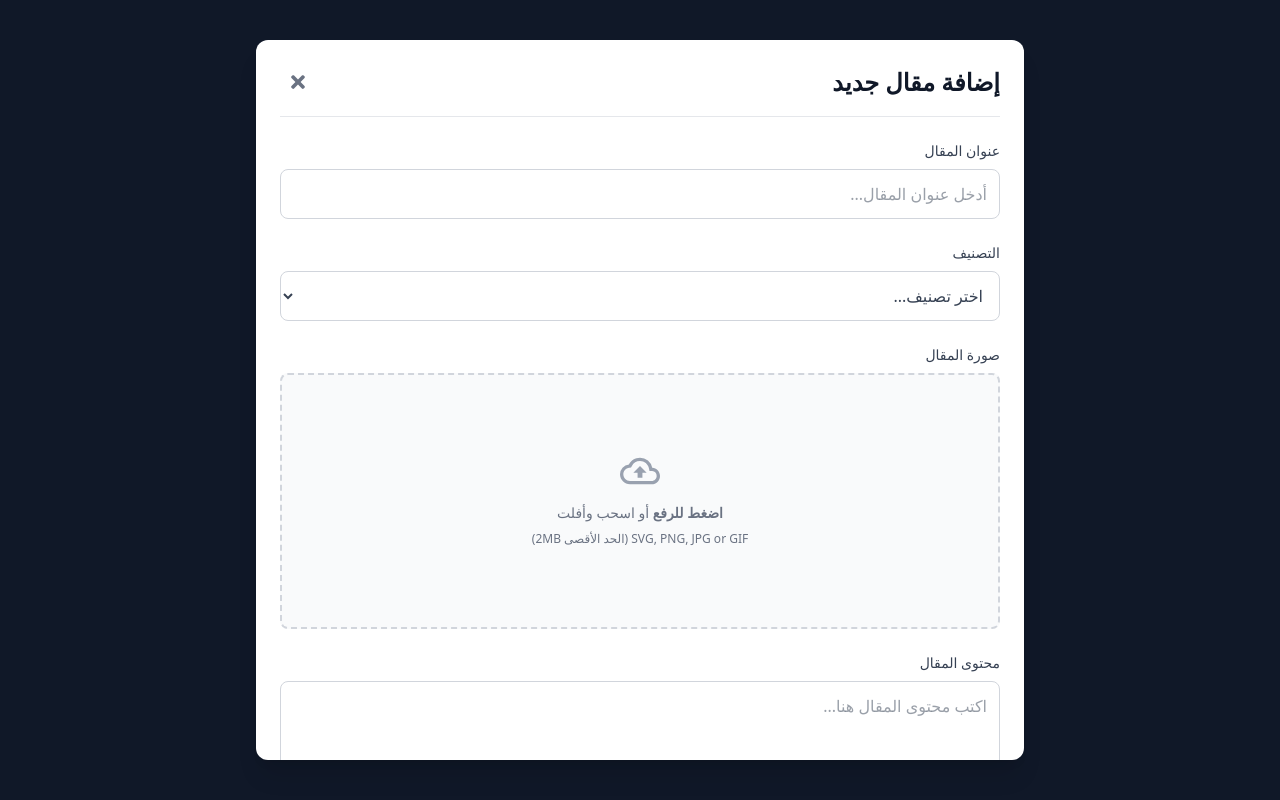
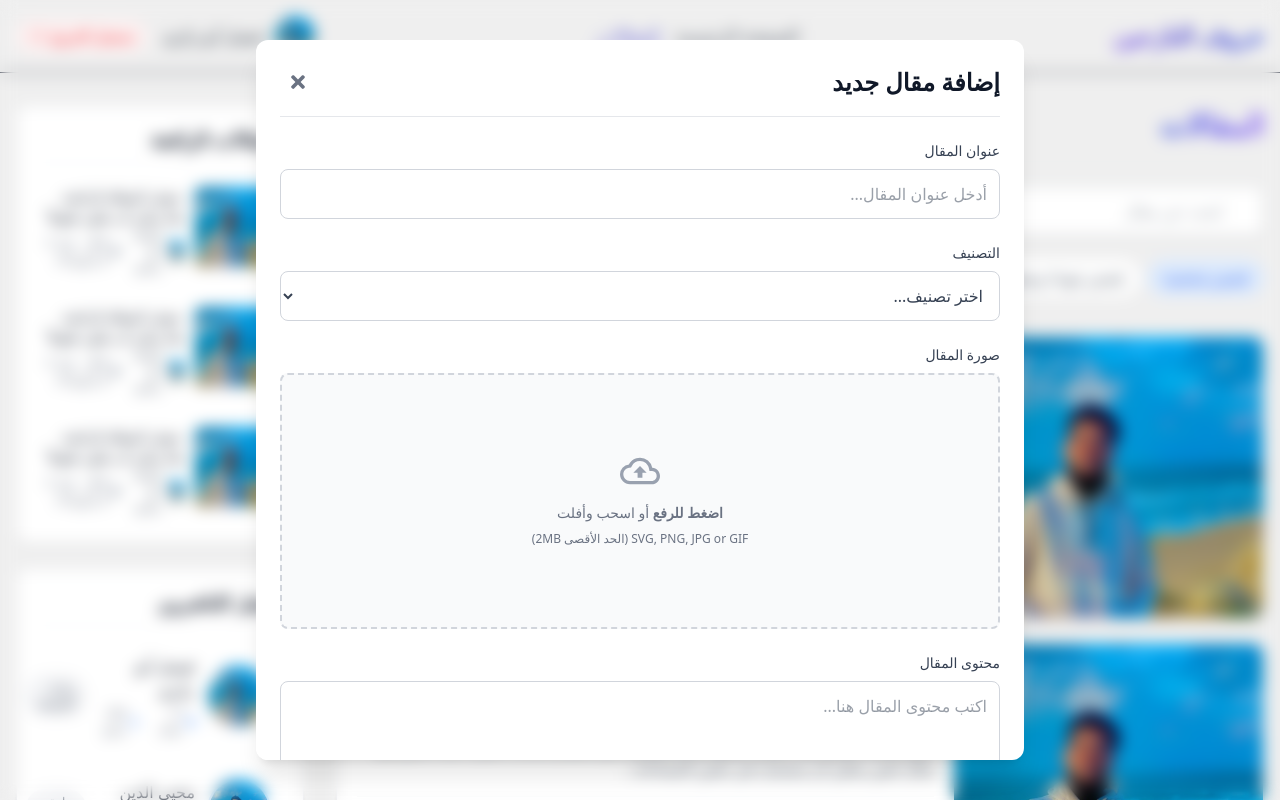
Before and after one commit to MoheeQwariq/gsg_next_project, a Next.js app: page /blogs in a window 1280 px wide. Both pictures are taken after a click on the button "أضف مقال". Shown: the top 800 px of the page. Built offline with nearby package versions, Linux system fonts and the light colour scheme.

Commit message:
edit the bg opacity for modal

```diff
--- a/components/blog/BlogModal.tsx
+++ b/components/blog/BlogModal.tsx
@@ -10,7 +10,7 @@ const BlogModal = () => {
 
   return (
     <div
-      className="fixed inset-0 z-50 flex items-center justify-center bg-gray-900 bg-opacity-50 backdrop-blur-sm p-4"
+      className="fixed inset-0 z-50 flex items-center justify-center backdrop-blur-sm p-4"
       onClick={handleModal}
     >
       <div
--- a/components/blog/IsOpenModal.tsx
+++ b/components/blog/IsOpenModal.tsx
@@ -5,7 +5,9 @@ import BlogModal from "./BlogModal";
 
 const IsOpenModal = () => {
   const { isOpen } = useModal();
-  return <div>{isOpen && <BlogModal />}</div>;
+  return (
+    <div className="bg-gray-600 bg-opacity-100">{isOpen && <BlogModal />}</div>
+  );
 };
 
 export default IsOpenModal;
```
